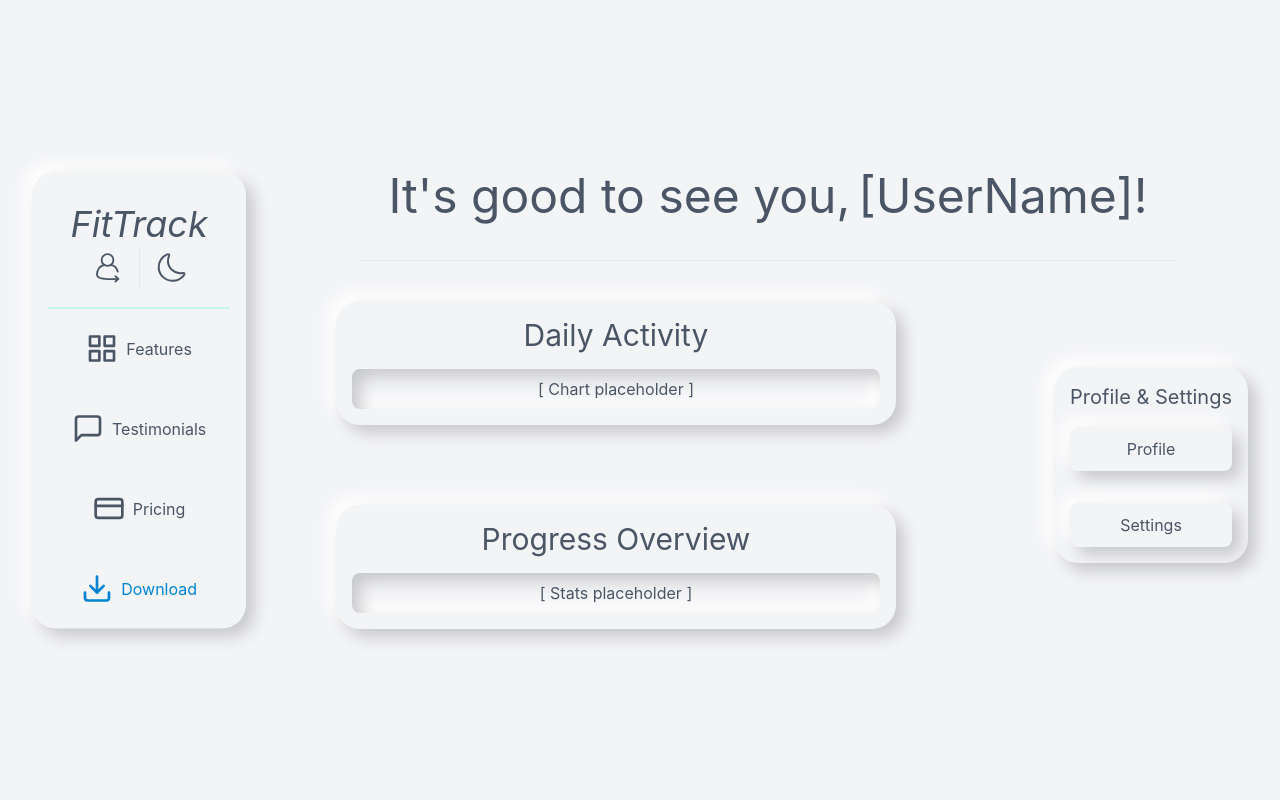
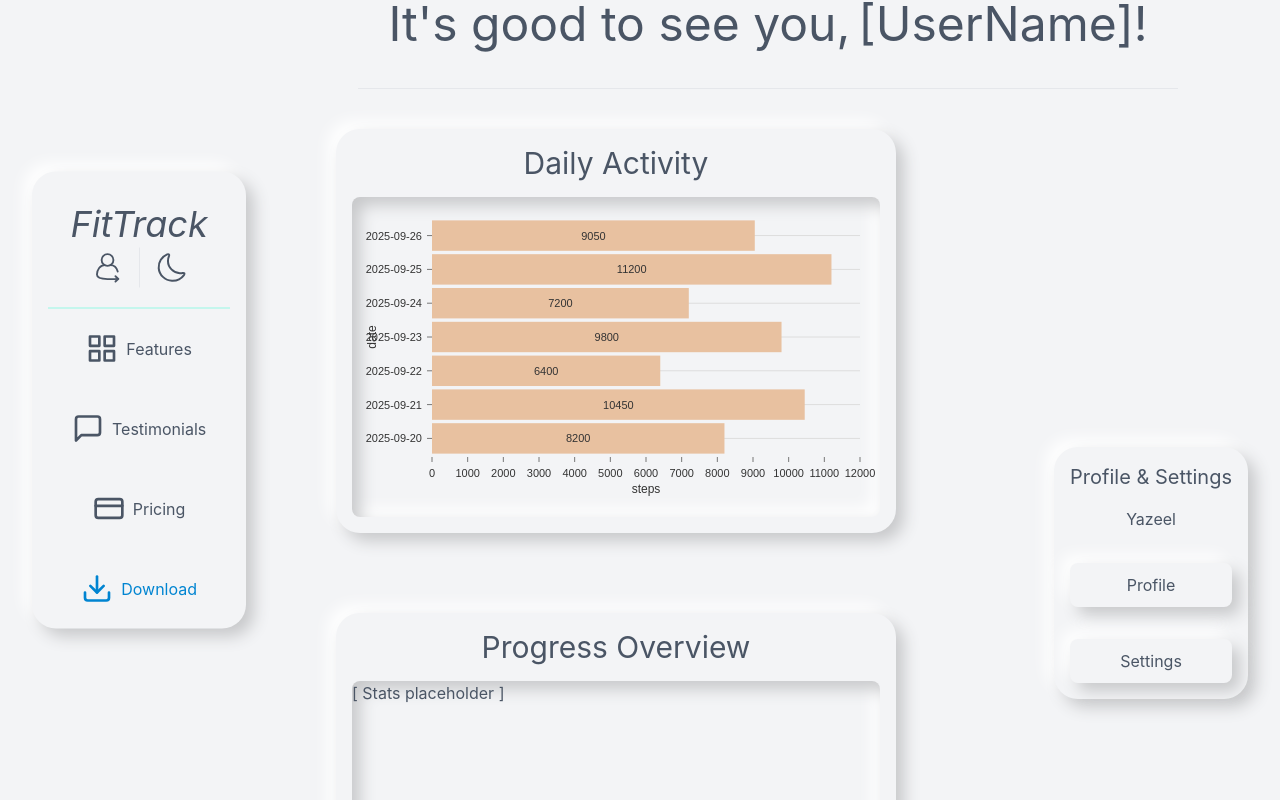
Before and after one commit to ameluc/fittrack-frontend, a React (Vite) app: page /dashboard in a window 1280 px wide. Shown: the top 800 px of the page. Built offline with nearby package versions, Linux system fonts and the light colour scheme; a web font is replaced by a local one.

Commit message:
feat(DashBoard.tsx): implementing chart visualisation

```diff
--- a/src/components/ChartBar.tsx
+++ /dev/null
@@ -1,18 +0,0 @@
-import type { JSX } from "react";
-import { ResponsiveBar, type BarLegendProps } from "@nivo/bar";
-
-
-interface ComponentProp {
-    data: Record<string, string>[],
-    indexBy?: string,
-    labelSkipWidth?: number,
-    labelSkipHeight?: number,
-    legends?: BarLegendProps[],
-    axisBottom?: Record<string, string | number>,
-    axisLeft?: Record<string, string | number>,
-    margin?: Record<string, number>,
-}
-
-export default function ChartBar({ data, indexBy, labelSkipWidth, labelSkipHeight, legends, axisBottom, axisLeft, margin } : ComponentProp): JSX.Element {
-    return (<ResponsiveBar data={ data } indexBy={ indexBy } labelSkipWidth={ labelSkipWidth } labelSkipHeight={ labelSkipHeight } legends={ legends } axisBottom={ axisBottom } axisLeft={ axisLeft } margin={ margin } />);
-}
--- a/src/data/mockDailyActivity.ts
+++ b/src/data/mockDailyActivity.ts
@@ -1,9 +1,12 @@
-export const mockDailyActivity = [
-    { date: "2025-09-20", steps: 8200, calories: 320, minutesActive: 55 },
-    { date: "2025-09-21", steps: 10450, calories: 410, minutesActive: 70 },
-    { date: "2025-09-22", steps: 6400, calories: 260, minutesActive: 40 },
-    { date: "2025-09-23", steps: 9800, calories: 380, minutesActive: 65 },
-    { date: "2025-09-24", steps: 7200, calories: 295, minutesActive: 50 },
-    { date: "2025-09-25", steps: 11200, calories: 450, minutesActive: 75 },
-    { date: "2025-09-26", steps: 9050, calories: 360, minutesActive: 60 }
-];
+export const mockDailyActivity = {
+    "keys": ["steps"],
+    "data": [
+        { "date": "2025-09-20", "steps": 8200, "calories": 320, "minutesActive": 55 },
+        { "date": "2025-09-21", "steps": 10450, "calories": 410, "minutesActive": 70 },
+        { "date": "2025-09-22", "steps": 6400, "calories": 260, "minutesActive": 40 },
+        { "date": "2025-09-23", "steps": 9800, "calories": 380, "minutesActive": 65 },
+        { "date": "2025-09-24", "steps": 7200, "calories": 295, "minutesActive": 50 },
+        { "date": "2025-09-25", "steps": 11200, "calories": 450, "minutesActive": 75 },
+        { "date": "2025-09-26", "steps": 9050, "calories": 360, "minutesActive": 60 }
+    ]
+};
--- a/src/data/mockProgressOverview.ts
+++ b/src/data/mockProgressOverview.ts
@@ -1,8 +1,8 @@
 export const mockProgressOverview = {
-    weightGoal: 70,          // kg
-    currentWeight: 75,       // kg
-    calorieGoal: 2000,       // kcal/day
-    averageCalories: 2200,   // kcal/day
-    weeklyWorkoutGoal: 5,    // per week
-    completedWorkouts: 3     // per week
+    "weightGoal": 70,          // kg
+    "currentWeight": 75,       // kg
+    "calorieGoal": 2000,       // kcal/day
+    "averageCalories": 2200,   // kcal/day
+    "weeklyWorkoutGoal": 5,    // per week
+    "completedWorkouts": 3     // per week
 };
--- a/src/pages/DashBoard.tsx
+++ b/src/pages/DashBoard.tsx
@@ -1,13 +1,15 @@
 import { useEffect, useRef, useState, type JSX } from "react";
+import { ResponsiveBar } from "@nivo/bar";
 import Button from "../components/Button";
+import { mockDailyActivity } from "../data/mockDailyActivity";
 
 
 const mockUserProfile = {
-    username: "Yazeel",
-    age: 27,
-    height: 175,  // cm
-    weight: 75,   // kg
-    preferredUnits: "metric"
+    "username": "Yazeel",
+    "age": 27,
+    "height": 175,
+    "weight": 75,
+    "preferredUnits": "metric"
 };
 
 export default function Dashboard() : JSX.Element {
@@ -18,7 +20,7 @@ export default function Dashboard() : JSX.Element {
     const styles = {
         "dataSection": "w-full h-auto rounded-3xl p-4 flex flex-col items-center justify-center gap-4 overflow-y-auto shadow-[8px_8px_16px_#c7c8ca,-8px_-8px_16px_#ffffff] dark:shadow-[8px_8px_16px_#1a2330,-8px_-8px_16px_#232f42]",
         "dataH2": "text-lg md:text-2xl lg:text-3xl",
-        "dataDiv": "w-full h-auto max-h-[50vh] rounded-lg p-2 flex flex-col items-center justify-center shadow-[inset_8px_8px_16px_#c7c8ca,inset_-8px_-8px_16px_#ffffff] dark:shadow-[inset_8px_8px_16px_#1a2330,inset_-8px_-8px_16px_#232f42]",
+        "dataDiv": "w-full h-[40vh] rounded-lg shadow-[inset_8px_8px_16px_#c7c8ca,inset_-8px_-8px_16px_#ffffff] dark:shadow-[inset_8px_8px_16px_#1a2330,inset_-8px_-8px_16px_#232f42]",
         "settingsSection": "lg:fixed lg:right-8 w-full lg:w-fit h-auto rounded-3xl p-4 flex flex-col items-center justify-center gap-4 shadow-[8px_8px_16px_#c7c8ca,-8px_-8px_16px_#ffffff] dark:shadow-[8px_8px_16px_#1a2330,-8px_-8px_16px_#232f42]",
         "settingsButton": "w-full h-auto lg:border-2 rounded-lg lg:border-blue-400/0 lg:px-12 py-2 flex flex-col items-center justify-center shadow-[8px_8px_16px_#c7c8ca,-8px_-8px_16px_#ffffff] dark:shadow-[8px_8px_16px_#1a2330,-8px_-8px_16px_#232f42] lg:hover:cursor-pointer",
         "sticky": "sticky top-52 px-6 w-full h-auto bg-gray-100 dark:bg-gray-800 shadow-[8px_8px_16px_#c7c8ca] dark:shadow-[8px_8px_16px_#1a2330] flex flex-col md:flex-row items-center justify-center md:gap-2",
@@ -55,7 +57,15 @@ export default function Dashboard() : JSX.Element {
                     <section className={ styles.dataSection }>
                         <h2 className={ styles.dataH2 }>Daily Activity</h2>
                         <div className={ styles.dataDiv }>
-                            [ Chart placeholder ]
+                            <ResponsiveBar
+                                margin={{ "top": 20, "bottom": 60, "left": 80, "right": 20 }}
+                                data={ mockDailyActivity.data }
+                                indexBy={ "date" }
+                                layout="horizontal"
+                                keys={ mockDailyActivity.keys }
+                                axisBottom={{ legend: "steps", legendOffset: 32 }}
+                                axisLeft={{ legend: "date", legendOffset: -60 }}
+                            />
                         </div>
                     </section>
                     <section className={ styles.dataSection }>
@@ -68,6 +78,7 @@ export default function Dashboard() : JSX.Element {
                 <section className={ styles.settingsSection }>
                     <h2 className="text-base md:text-lg lg:text-xl">Profile & Settings</h2>
                     <div className="w-full lg:w-fit h-auto flex flex-col items-center justify-center gap-8">
+                        { mockUserProfile.username }
                         <Button className={ styles.settingsButton + "lg:hover:border-blue-400" } buttonType="button" buttonText="Profile" />
                         <Button className={ styles.settingsButton + "lg:hover:border-yellow-400" } buttonType="button" buttonText="Settings" />
                     </div>
```
